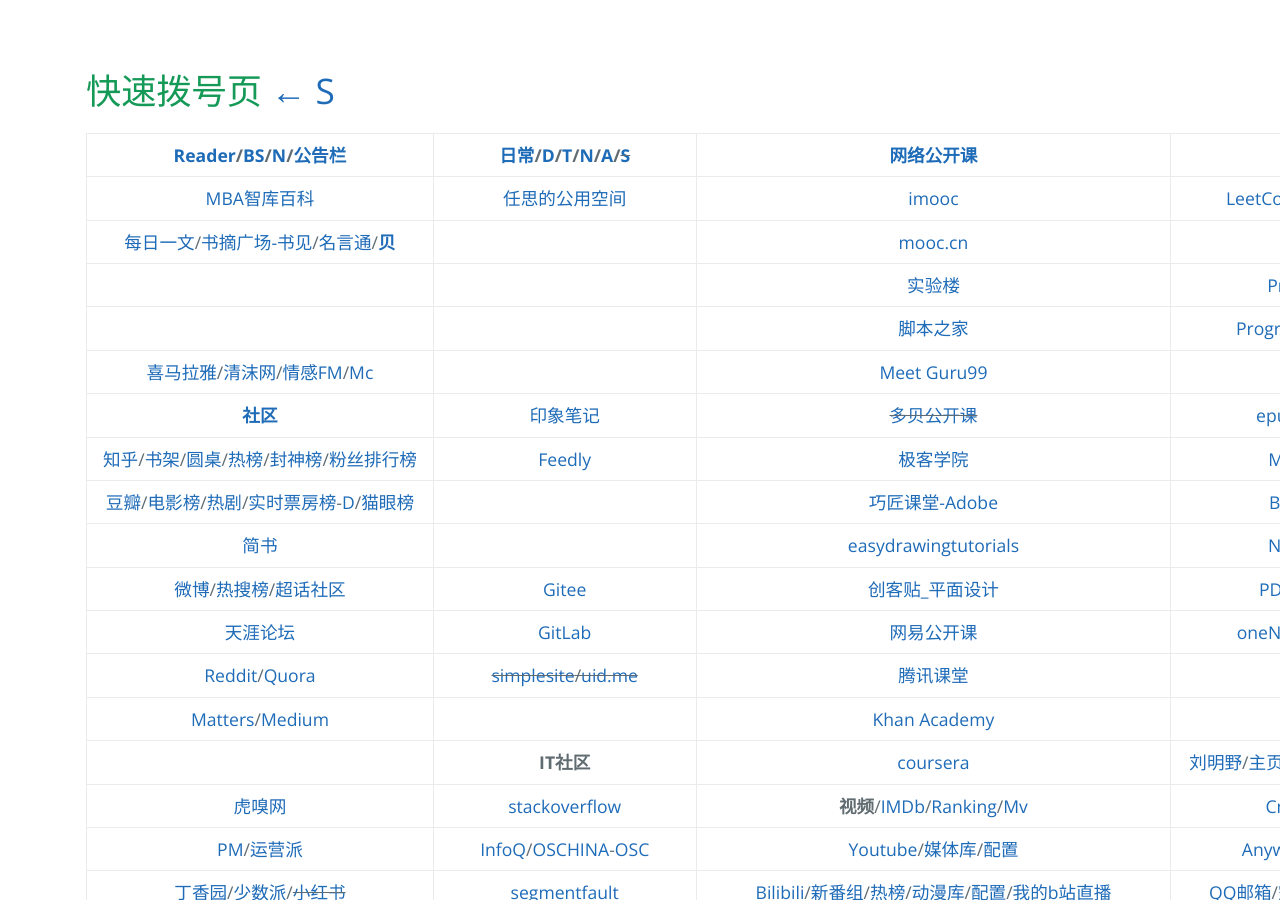
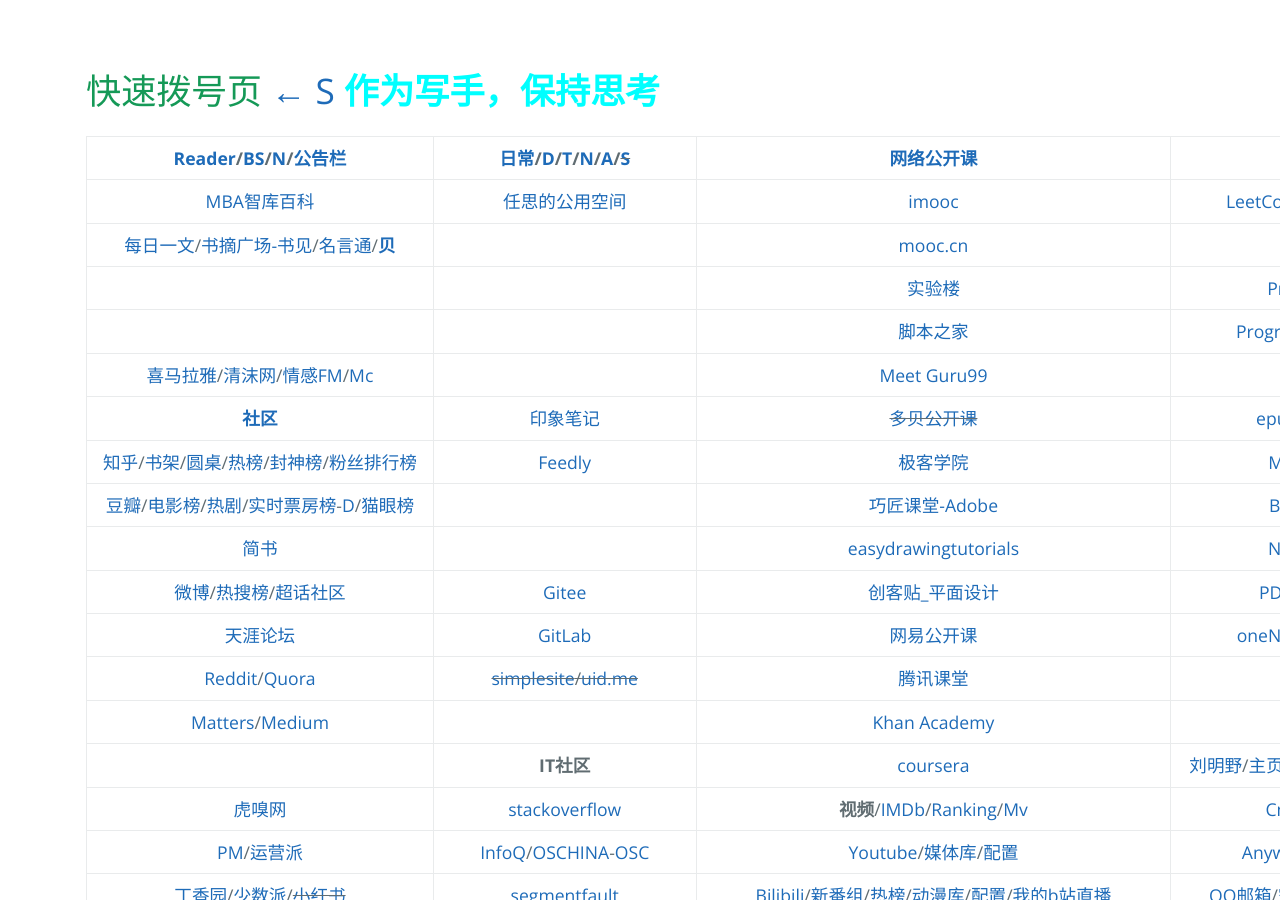
Before and after one commit to AmbroseRen/test, a Jekyll site: the page built from navigation.md, in a window 1280 px wide and 900 px high. Built offline with Jekyll 4.4.1, drawn with Linux system fonts in a browser that asks for light colours; our own code applies the rules of GitHub Pages for plain Markdown files; the repository's description, which GitHub fills in, is left out.

Commit message:
Update navigation.md

```diff
--- a/navigation.md
+++ b/navigation.md
@@ -21,7 +21,7 @@
   })
 </script>
 
-# 快速拨号页  [←](https://ambroseren.github.io/test/indexes.html)  [S](search.md)
+# 快速拨号页  [←](https://ambroseren.github.io/test/indexes.html)  [S](search.md)    <b><font color="#00ffff" face="楷体">作为写手，保持思考</font></b>
 
 | [Reader](Library/BookListsOne.md)/[BS](Library/BookSearch.md)/[N](Library/Novel.md)/[公告栏](https://ambroseren.github.io/test/sag3.html) | [日常](https://ambroseren.github.io/test/navigation.html#sp)/[D](Data/DataRank.md)/[T](Data/TorrentKitty.md)/[N](Library/synthesize.md)/[A](Art/index.md)/~~[S](https://shouku123.com/rensi)~~ | [网络公开课](Library/LearnPlatform.md) | 算法社区 |
 |:---:|:---:|:---:|:---:|
```
